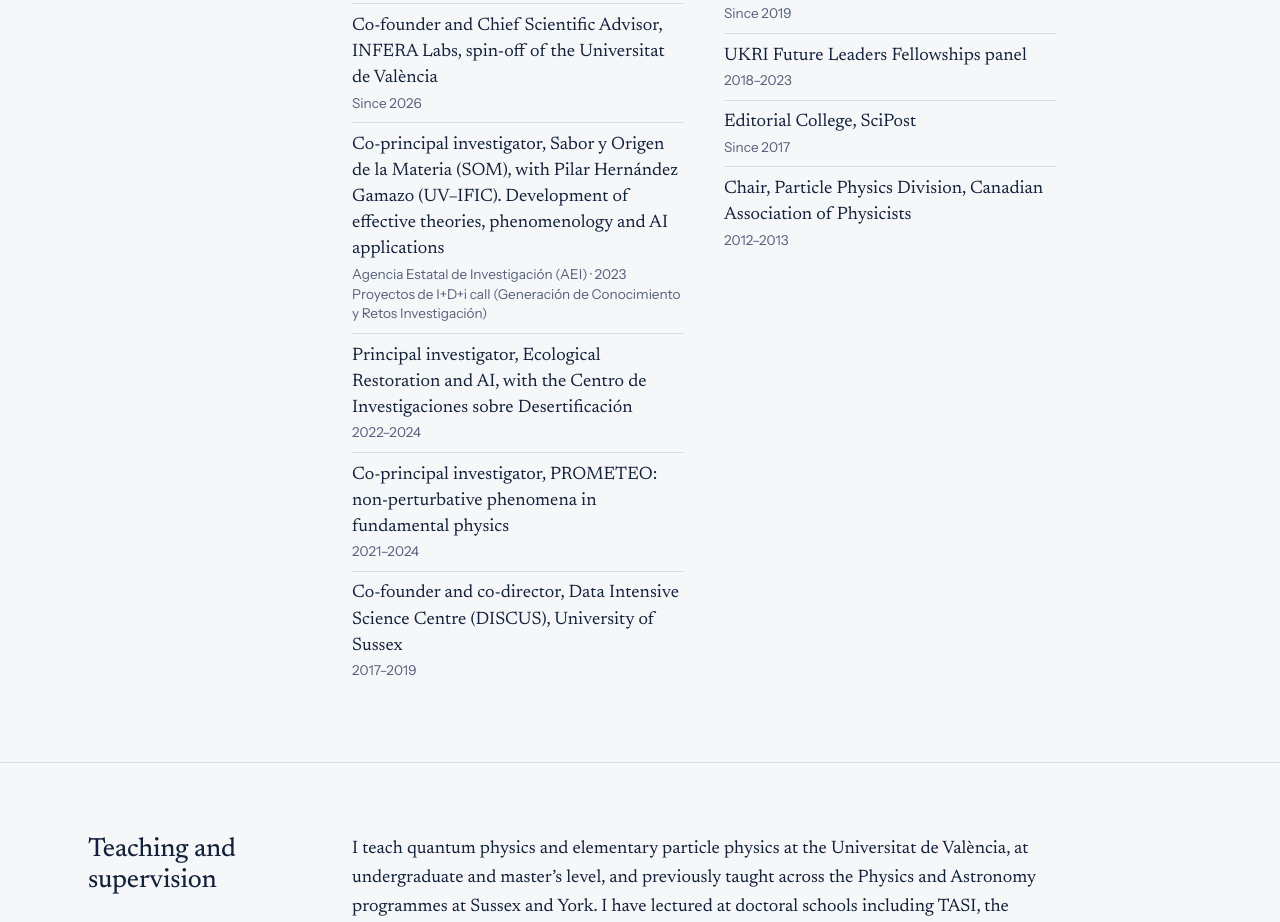
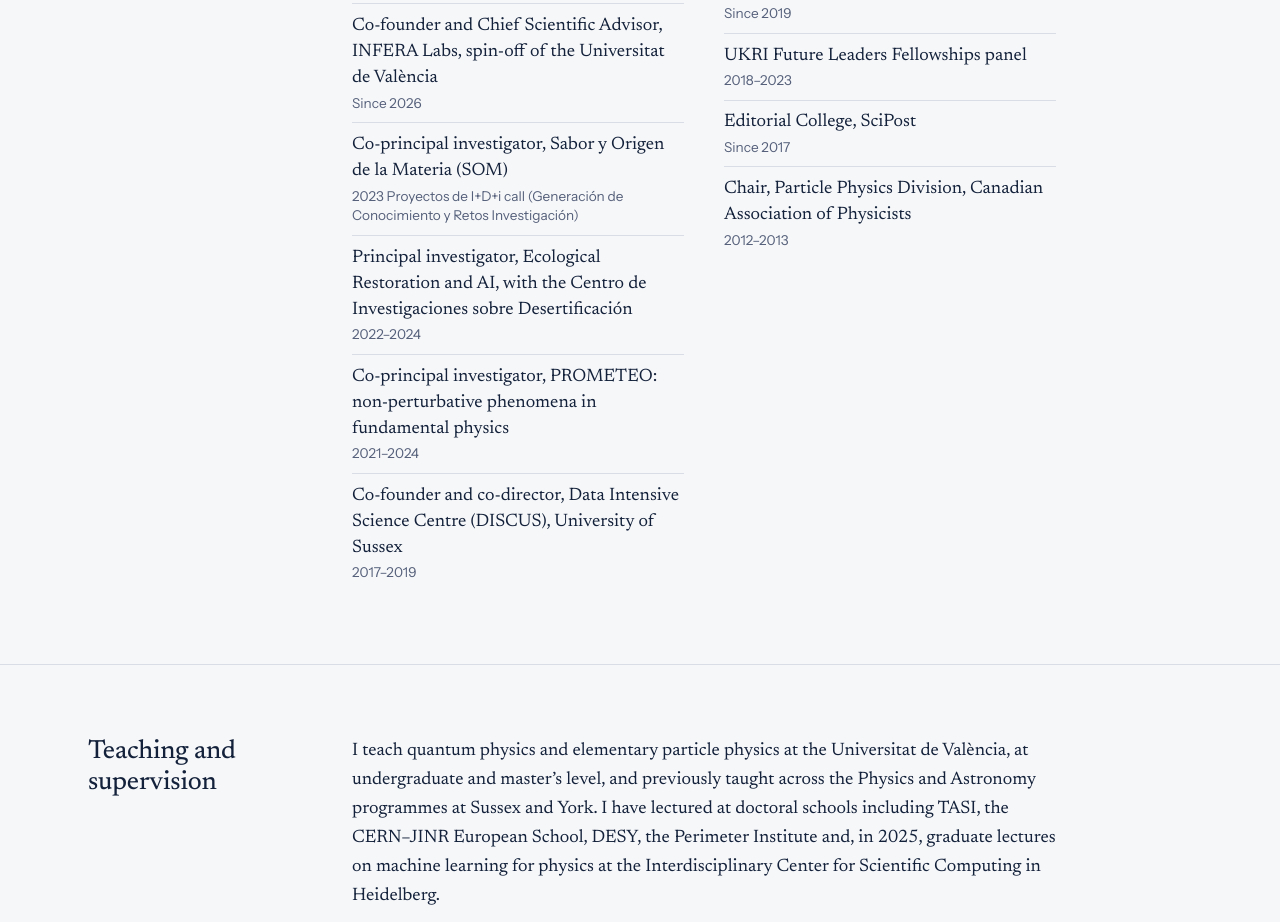
Before and after one commit to vsanz/Vsanz.github.io, a plain HTML site: page index.html in a window 1280 px wide. Shown: the part 5461-6383 px from the top of the page. Drawn offline with Linux system fonts and the light colour scheme.

Commit message:
Simplify SOM leadership entry

```diff
--- a/index.html
+++ b/index.html
@@ -259,7 +259,7 @@ footer .wrap{display:flex;flex-wrap:wrap;justify-content:space-between;gap:1rem}
             <li>Principal investigator, IFIC Severo Ochoa Programme of Excellence, focused on quantum technologies, medical physics and advanced instrumentation, with AI as a unifying tool<span class="when">2024–2028</span></li>
             <li>Principal investigator, STEP: AI for quantum technologies, Generalitat Valenciana<span class="when">2026–2028</span></li>
             <li>Co-founder and Chief Scientific Advisor, INFERA Labs, spin-off of the Universitat de València<span class="when">Since 2026</span></li>
-            <li>Co-principal investigator, Sabor y Origen de la Materia (SOM), with Pilar Hernández Gamazo (UV–IFIC). Development of effective theories, phenomenology and AI applications<span class="when">Agencia Estatal de Investigación (AEI) · 2023 Proyectos de I+D+i call (Generación de Conocimiento y Retos Investigación)</span></li>
+            <li>Co-principal investigator, Sabor y Origen de la Materia (SOM)<span class="when">2023 Proyectos de I+D+i call (Generación de Conocimiento y Retos Investigación)</span></li>
             <li>Principal investigator, Ecological Restoration and AI, with the Centro de Investigaciones sobre Desertificación<span class="when">2022–2024</span></li>
             <li>Co-principal investigator, PROMETEO: non-perturbative phenomena in fundamental physics<span class="when">2021–2024</span></li>
             <li>Co-founder and co-director, Data Intensive Science Centre (DISCUS), University of Sussex<span class="when">2017–2019</span></li>
```
